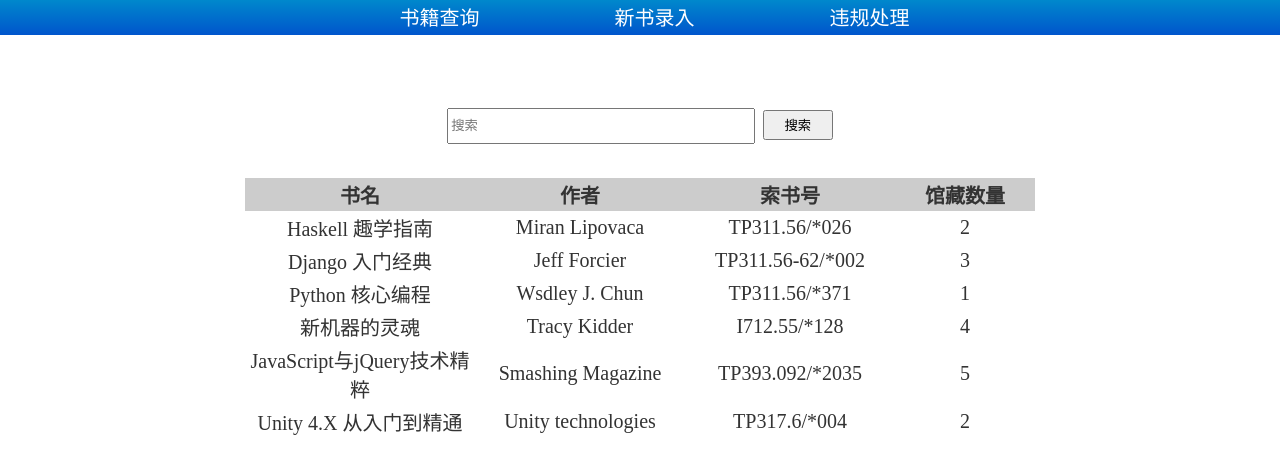
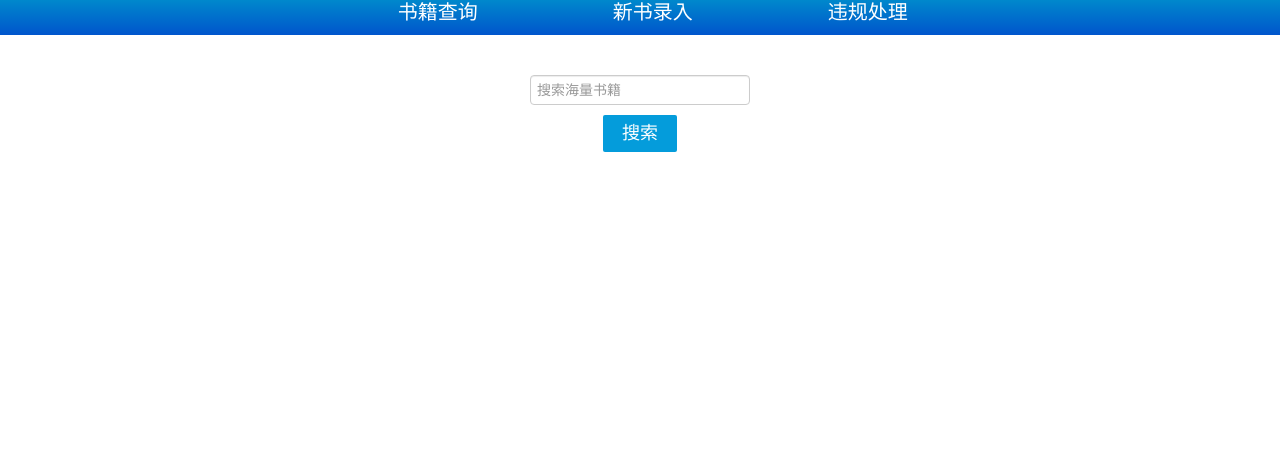
Before and after one commit to EndlessCheng/books_management, a Python web app: template templates/manager_search.html in a window 1280 px wide; the page is wider, and only the part inside the window is pictured. Shown: the top 474 px of that part. Run offline with Jinja, Linux system fonts and the light colour scheme; the template is opened without the code that fills it, so the values that code supplies are empty.

Commit message:
完善书籍录入与书籍查询

```diff
--- a/models.py
+++ b/models.py
@@ -11,7 +11,7 @@ class User(models.Model):
 	email = models.EmailField(max_length = 50)
 
 class Book(models.Model):
-	isbn = models.IntegerField(max_length = 13, primary_key = True)
+	isbn = models.BigIntegerField(max_length = 13, primary_key = True)
 	bookname = models.CharField(max_length = 50)
 	number = models.IntegerField()
 	authorname = models.CharField(max_length = 50)
--- a/static/css/main.css
+++ b/static/css/main.css
@@ -15,21 +15,11 @@ fieldset {padding:10px;margin:10px;width:96%;color:#333; border:#06c solid 1px;}
 legend {color:#06c;font-weight:800;background:#fff;}
 
 #menubar{
-	width:100%;
-	/**/
+	width:74%; /**/
 	height:35px;
-	/**/
 	background-color:#13599f; clear:both;
-
-	/*
-	text-align:left;
-	*/
 	margin:0 auto;
-
-	/*
-	padding:5px 0;
-	*/
-	padding-left: 23%;   /* 23%; */
+	padding-left: 26%; /**/
 	overflow: hidden;
 	background-color: #0074cc;
 	background-image: -moz-linear-gradient(top, #0088cc, #0055cc);
--- a/templates/login.html
+++ b/templates/login.html
@@ -10,12 +10,6 @@
 				margin-left:-200px;margin-top:-100px;
 			}
 		</style>
-
-		<script language="javascript" type="text/javascript">
-			function ok() {
-				window.open("user_search.html", "_self");
-			}
-		</script>
 	</head>
 	<body>
 
--- a/templates/manager_search.html
+++ b/templates/manager_search.html
@@ -4,26 +4,30 @@
 		<meta http-equiv="Content-Type" content="text/html; charset=utf-8">
 		<title>书籍查询</title>
 		<link type="text/css" rel="stylesheet" href="/static/css/main.css">
+
+		<link type="text/css" rel="stylesheet" href="/static/css/login.css">
+
 	</head>
 
 	<body>
 		<div id="menubar">
 			<ul id="menu_top" align="center">
     		  	<li id="menubar_2"><a href="../manager_search" target="_self">书籍查询</a></li>
-	  		  	<li id="menubar_2"><a href="../newbookentering.html" target="_self">新书录入</a></li>
-				<li id="menubar_2"><a href="../handlingviolation.html" target="_self">违规处理</a></li>
+	  		  	<li id="menubar_2"><a href="../newbookentering" target="_self">新书录入</a></li>
+				<li id="menubar_2"><a href="../handlingviolation" target="_self">违规处理</a></li>
 			</ul>
 		</div>
 
 		<br />
 		<br />
 
+		<form method="post">
+			<input name="bookname" type="text" placeholder="搜索海量书籍"><br />
+			<input type="submit" value="搜索" class="ladda-button submit-button" data-color="blue">
+		</form><br />
+		<br />
 
-
-		<input name="email" type="text" placeholder="搜索" style="width:300px;height:30px;">
-		<input type="submit" value="搜索" style="width:70px;height:30px;">
-		<br />
-		<br />
+		{% if issend %}
 			<table id="search" align="center">
 				<tr>
 					<th style="width:220px">书名</th>
@@ -31,50 +35,15 @@
 					<th style="width:200px">索书号</th>
 					<th style="width:130px">馆藏数量</th>
 				</tr>
+				{% for book in book_list %}
 					<tr>
-				<td>Haskell 趣学指南</td>
-				<td>Miran Lipovaca</td>
-				<td>TP311.56/*026</td>
-				<td>2</td>
-
+						<td>{{ book.bookname }}</td>
+						<td>{{ book.authorname }}</td>
+						<td>{{ book.callnumber }}</td>
+						<td>{{ book.number }}</td>
 					</tr>
-			<tr>
-				<td>Django 入门经典</td>
-				<td>Jeff Forcier</td>
-				<td>TP311.56-62/*002</td>
-				<td>3</td>
-
-			</tr>
-			<tr>
-				<td>Python 核心编程</td>
-				<td>Wsdley J. Chun</td>
-				<td>TP311.56/*371</td>
-				<td>1</td>
-
-			</tr>
-			<tr>
-				<td>新机器的灵魂</td>
-				<td>Tracy Kidder</td>
-				<td>I712.55/*128</td>
-				<td>4</td>
-
-			</tr>
-			<tr>
-				<td>JavaScript与jQuery技术精粹</td>
-				<td>Smashing Magazine</td>
-				<td>TP393.092/*2035</td>
-				<td>5</td>
-
-			</tr><tr>
-				<td>Unity 4.X 从入门到精通</td>
-				<td>Unity technologies</td>
-				<td>TP317.6/*004</td>
-				<td>2</td>
-
-			</tr>
+				{% endfor %}
 			</table>
-
-
+		{% endif %}
 	</body>
-
 </html>
```
Also changed, not shown: templates/newbookentering.html (+22 -31 lines), views.py (+36 -28 lines), 2 other files. Lines whose indentation alone changed are shown as unchanged.
